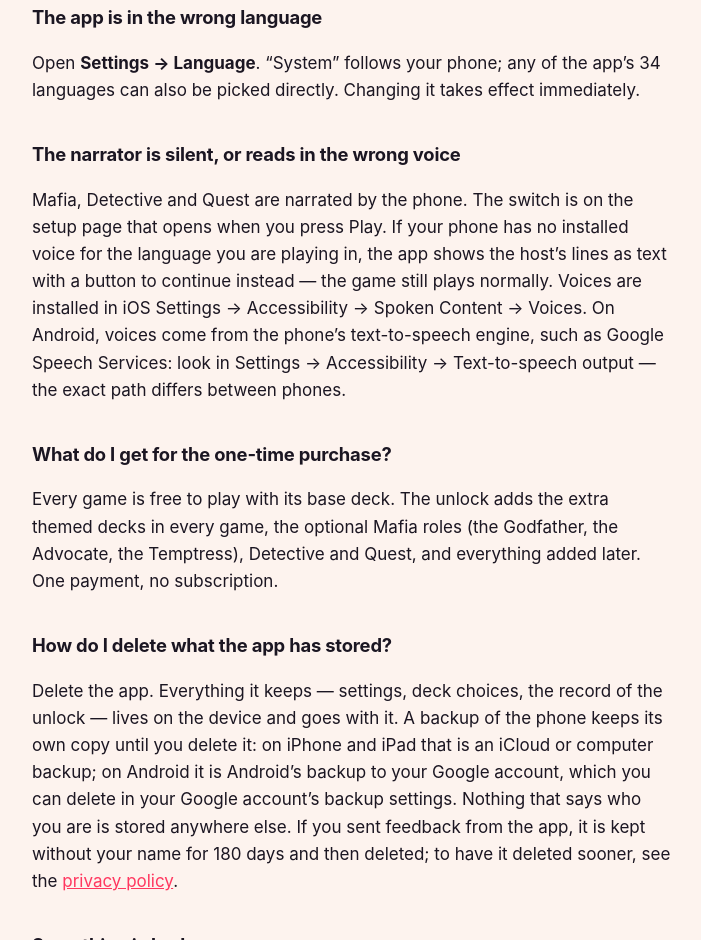
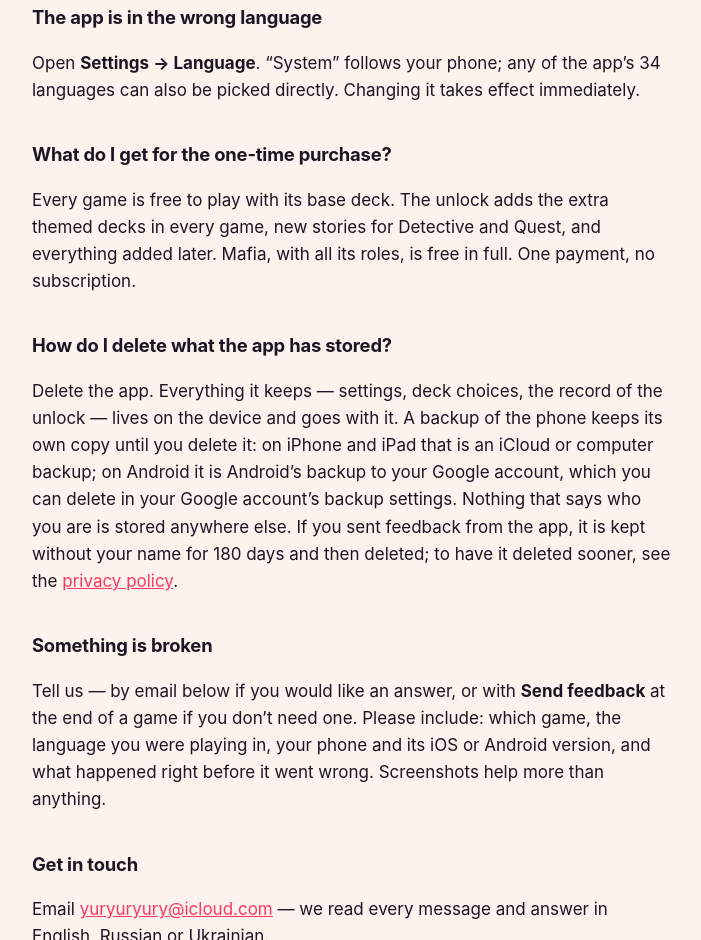
Before and after one commit to yuryuryury-dsgnr/wobble-legal, a plain HTML site: page support.html in a window 1280 px wide. Shown: the part 841-1781 px from the top of the page, without its empty margins (288-989 px from the left). Drawn offline with Linux system fonts and the light colour scheme.

Commit message:
Privacy and support: the narrator voice is gone from the app; support FAQ — what the purchase adds (Mafia free in full, new stories)

```diff
--- a/support.html
+++ b/support.html
@@ -27,11 +27,8 @@
 <h2>The app is in the wrong language</h2>
 <p>Open <strong>Settings → Language</strong>. “System” follows your phone; any of the app’s 34 languages can also be picked directly. Changing it takes effect immediately.</p>
 
-<h2>The narrator is silent, or reads in the wrong voice</h2>
-<p>Mafia, Detective and Quest are narrated by the phone. The switch is on the setup page that opens when you press Play. If your phone has no installed voice for the language you are playing in, the app shows the host’s lines as text with a button to continue instead — the game still plays normally. Voices are installed in iOS Settings → Accessibility → Spoken Content → Voices. On Android, voices come from the phone’s text-to-speech engine, such as Google Speech Services: look in Settings → Accessibility → Text-to-speech output — the exact path differs between phones.</p>
-
 <h2>What do I get for the one-time purchase?</h2>
-<p>Every game is free to play with its base deck. The unlock adds the extra themed decks in every game, the optional Mafia roles (the Godfather, the Advocate, the Temptress), Detective and Quest, and everything added later. One payment, no subscription.</p>
+<p>Every game is free to play with its base deck. The unlock adds the extra themed decks in every game, new stories for Detective and Quest, and everything added later. Mafia, with all its roles, is free in full. One payment, no subscription.</p>
 
 <h2>How do I delete what the app has stored?</h2>
 <p>Delete the app. Everything it keeps — settings, deck choices, the record of the unlock — lives on the device and goes with it. A backup of the phone keeps its own copy until you delete it: on iPhone and iPad that is an iCloud or computer backup; on Android it is Android’s backup to your Google account, which you can delete in your Google account’s backup settings. Nothing that says who you are is stored anywhere else. If you sent feedback from the app, it is kept without your name for 180 days and then deleted; to have it deleted sooner, see the <a href="privacy.html">privacy policy</a>.</p>
```
Also changed, not shown: privacy.html (+0 -2 lines).
